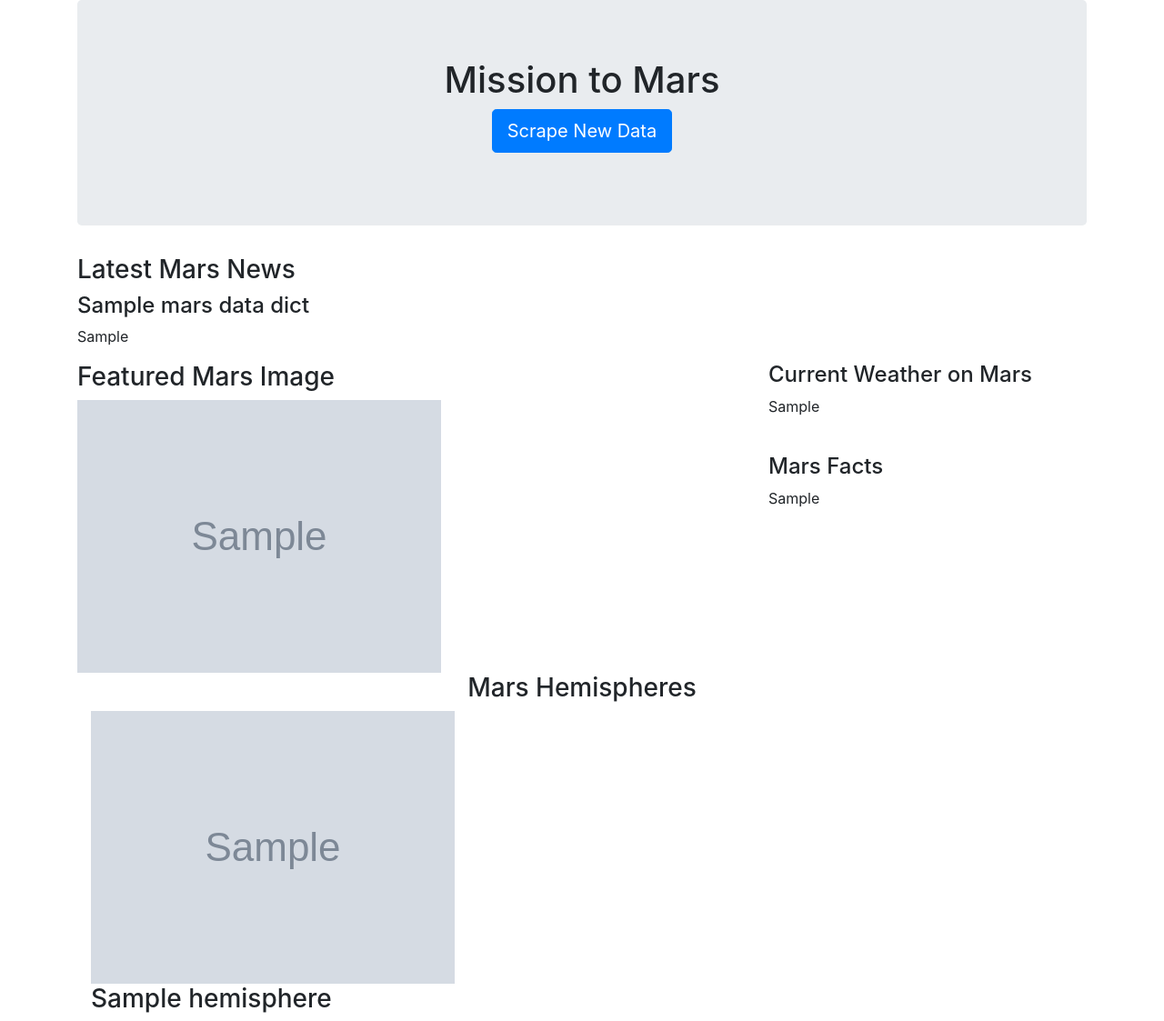
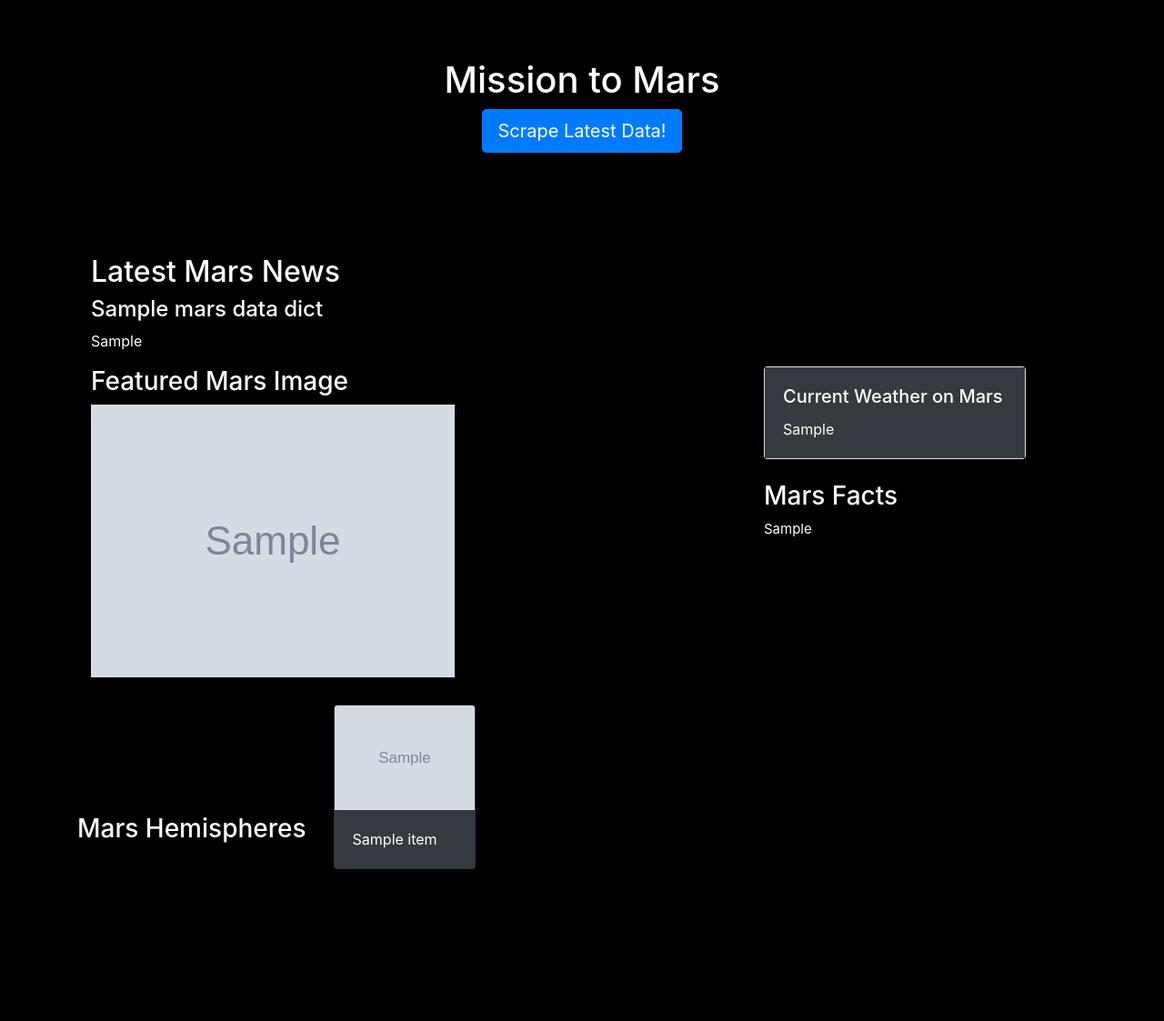
Before and after one commit to masitamohamad/Web-Scraping-Challenge, a Flask app: page / in a window 1280 px wide. Shown: the whole page at 91% size. After the commit the page ends 956 px from the top, so only its background shows below. Run offline with Flask 2, Linux system fonts and the light colour scheme; grey boxes marked "Sample" are stand-in pictures; a database or web service that is not in the repository returns one stand-in record (values such as "Sample title"); some libraries are stand-ins or nearby versions.

Commit message:
Edited HTML file and added application screenshots

```diff
--- a/templates/index.html
+++ b/templates/index.html
@@ -5,68 +5,76 @@
   <meta charset="UTF-8">
   <title>Mission to Mars</title>
 
-  <!-- Point HTML to the Bootstrap -->
+  <!-- Bootstrap CSS -->
   <link rel="stylesheet" href="https://maxcdn.bootstrapcdn.com/bootstrap/4.0.0/css/bootstrap.min.css" integrity="sha384-Gn5384xqQ1aoWXA+058RXPxPg6fy4IWvTNh0E263XmFcJlSAwiGgFAW/dAiS6JXm"
   crossorigin="anonymous">
 </head>
 
-<body>
+  <body class="text-white" style="background-color:black;">
+
     <div class="container">
 
-      <div class="jumbotron text-center">
+      <!-- Jumbotron section -->
+      <div class="jumbotron text-center" style="background-color:black;">
         <h1>Mission to Mars</h1>
-        <p><a class="btn btn-primary btn-lg" href="/scrape" role="button">Scrape New Data</a></p>
+        <p><a class="btn btn-primary btn-lg" href="/scrape" role="button">Scrape Latest Data!</a></p>
       </div>
 
-      <div class="row" id="mars-news">
-        <div class="col-md-12">
-            <h3>Latest Mars News</h3>
+      <!-- News section -->
+
+      <div class="container">
+            <h2>Latest Mars News</h2>
               <h4>{{mars_data_dict.news_title}}</h4>
                   <p>{{mars_data_dict.news_paragraph}}</p>
         </div>
+
+      <!-- Featured image/weather/facts section -->
+      <div class="container">
+
+        <div class="row">
+          <!-- Left side of container, 2/3 of page width-->
+          <div class="col-md-8">
+            <h3>Featured Mars Image</h3>
+              <img src="{{mars_data_dict.featured_image_url}}" class="img-fluid" alt="Mars Featured Image">
             </div>
 
-
-      <div class ="row" id="mars-image">
-        <div class = "col-md-8">
-            <h3>Featured Mars Image</h3>
-            <img src = "{{mars_data_dict.featured_image_url}}" alt ="Mars Image">
-        </div>
-
-
-        <div class = "col-md-4">
-          <h4>Current Weather on Mars</h4>
-          <p>{{mars_data_dict.mars_weather
-  }}</p>
-          <br>
-          <h4>Mars Facts</h4>
-          <p>{{mars_data_dict.mars_facts}}</p>
+          <!-- Right side of container, 1/3 of page width -->
+          <div class="col-md-4">
+            <div class="card" style="width: 18rem;">
+              <div class="card-body text-white bg-dark">
+                <h5 class="card-title">Current Weather on Mars</h5>
+                  <p class="card-text">{{mars_data_dict.mars_weather}}</p>
               </div>
             </div>
 
+          <!-- Table -->
+          <br>
+          <h3>Mars Facts</h3>
+            <div style="max-width: 450px; max-height: 150px; font-size: 15px; margin-bottom: 65px;">
+            {{mars_data_dict.mars_facts|safe}}
+            </div>
+          </div>
 
-  <div class ="row" id="mars-hemispheres">
-    <div class = "col-md-12">
-        <h3><center>Mars Hemispheres</center></h3>
-
-        {% for hemisphere in mars_data_dict.hemisphere_image_urls %}
-            <div class = "col-md-6">
-                <div class = "thumbnail">
-                    <img src = "{{hemisphere.img_url}}">
-                        <h3>{{hemisphere.title}}</h3>
+        <!-- Hemispheres images -->
+        <h3 style="padding-top: 50px; margin-top: 100px; text-align: center;">Mars Hemispheres</h3>
+        <div class="card-deck">
+            <hr>
+            <div class="col-md-12">
+                <div class="row">
+                    {% for item in mars_data_dict.hemisphere_image_urls %}
+                    <div class="col-md-6">
+                        <div class="card text-white bg-dark" style="margin: 30px;">
+                            <img class="card-img-top" src="{{ item.img_url }}" />
+                            <div class="card-body">
+                                <p class="card-text">{{ item.title }}</p>
+                            </div>
                         </div>
                     </div>
                     {% endfor %}
                 </div>
-
-
-
             </div>
         </div>
-
       </div>
-
-
     </div>
 
   <!--These are <script>s from Bootstrap website. Many BS components require the use of JavaScript to function -->
```
Also changed, not shown: flask_app_screenshots/01-full_app.PNG (added), flask_app_screenshots/02-app_top.PNG (added), flask_app_screenshots/03-app_bottom.PNG (added). Lines whose indentation alone changed are shown as unchanged.
